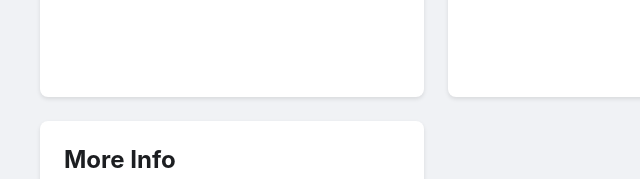
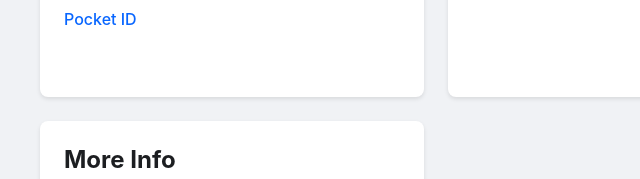
Before and after one commit to stephanme/pv-monitoring, a plain HTML site: page default/homepage/index.html in a window 1280 px wide. Shown: the part 466-645 px from the top of the page, 0-640 px from the left. Drawn offline with Linux system fonts and the light colour scheme.

Commit message:
pocket-id deployment
- OIDC provider for SSO using passkeys

```diff
--- a/default/homepage/index.html
+++ b/default/homepage/index.html
@@ -20,6 +20,7 @@
           <li><a href="http://immich.fritz.box">Immich</a> - <a href="/homepage/immich.html">more...</a></li>
           <li><a href="http://immich-kiosk.fritz.box/url-builder">Immich Kiosk</a></li>
           <li><a href="https://nasbox.fritz.box:31515">Kopia</a></li>
+          <li><a href="https://pocketid.stephanme.de">Pocket ID</a></li>
         </ul>
       </div>
       <div class="section">
```
Also changed, not shown: 11 other files.
